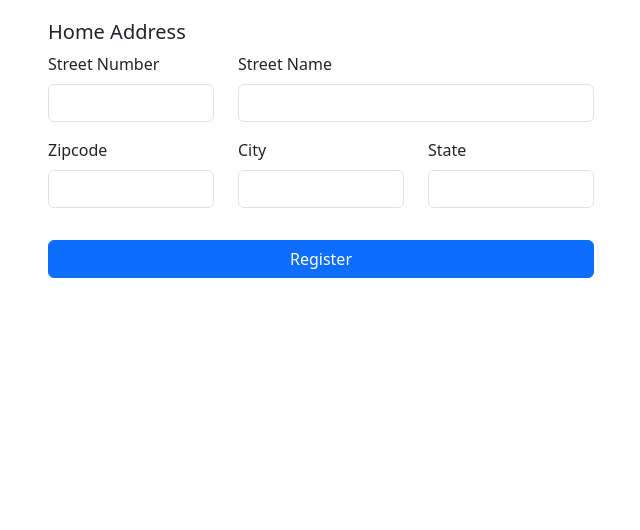
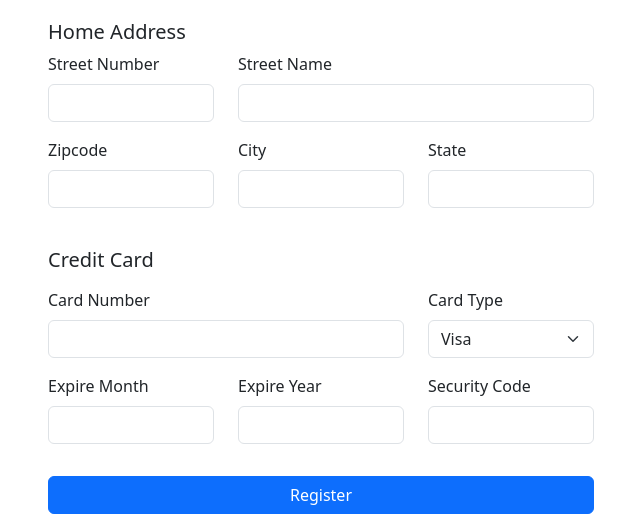
Before and after one commit to fzhou1010/nittanyauction-phase2, a Flask app: page /register/bidder in a window 1280 px wide. Shown: the part 760-1290 px from the top of the page, without its empty margins (319-959 px from the left). Before the commit the page ends 1038 px from the top, so only its background shows below. Run offline with Flask 3, Linux system fonts and the light colour scheme.

Commit message:
Collect credit card info on registration form
Spec F5 requires CC info at bidder signup. Added a Credit Card
section (card number, type, expire month/year, security code) inside
the shared bidder/student_seller block. Local vendors are unaffected
since they have no Bidders row and no Credit_Cards relationship.

```diff
--- a/templates/auth/register_form.html
+++ b/templates/auth/register_form.html
@@ -77,6 +77,36 @@
                 <div class="col-md-4 mb-3">
                     <label class="form-label">State</label>
                     <input type="text" name="state" class="form-control">
+                </div>
+            </div>
+            <h5 class="mt-4 mb-3">Credit Card</h5>
+            <div class="row">
+                <div class="col-md-8 mb-3">
+                    <label class="form-label">Card Number</label>
+                    <input type="text" name="credit_card_num" class="form-control" required>
+                </div>
+                <div class="col-md-4 mb-3">
+                    <label class="form-label">Card Type</label>
+                    <select name="card_type" class="form-select" required>
+                        <option value="Visa">Visa</option>
+                        <option value="MasterCard">MasterCard</option>
+                        <option value="American Express">American Express</option>
+                        <option value="Discover">Discover</option>
+                    </select>
+                </div>
+            </div>
+            <div class="row">
+                <div class="col-md-4 mb-3">
+                    <label class="form-label">Expire Month</label>
+                    <input type="number" name="expire_month" class="form-control" min="1" max="12" required>
+                </div>
+                <div class="col-md-4 mb-3">
+                    <label class="form-label">Expire Year</label>
+                    <input type="number" name="expire_year" class="form-control" min="2026" max="2050" required>
+                </div>
+                <div class="col-md-4 mb-3">
+                    <label class="form-label">Security Code</label>
+                    <input type="text" name="security_code" class="form-control" required>
                 </div>
             </div>
             <script>
```
